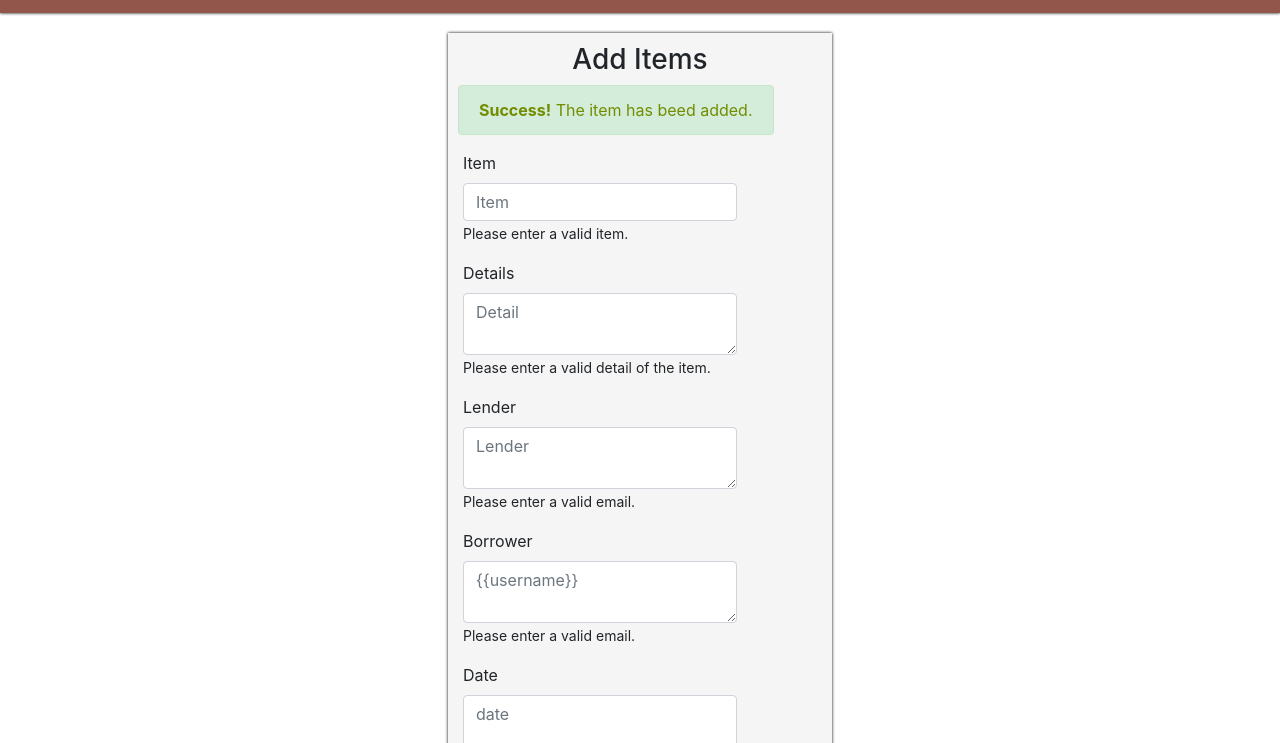
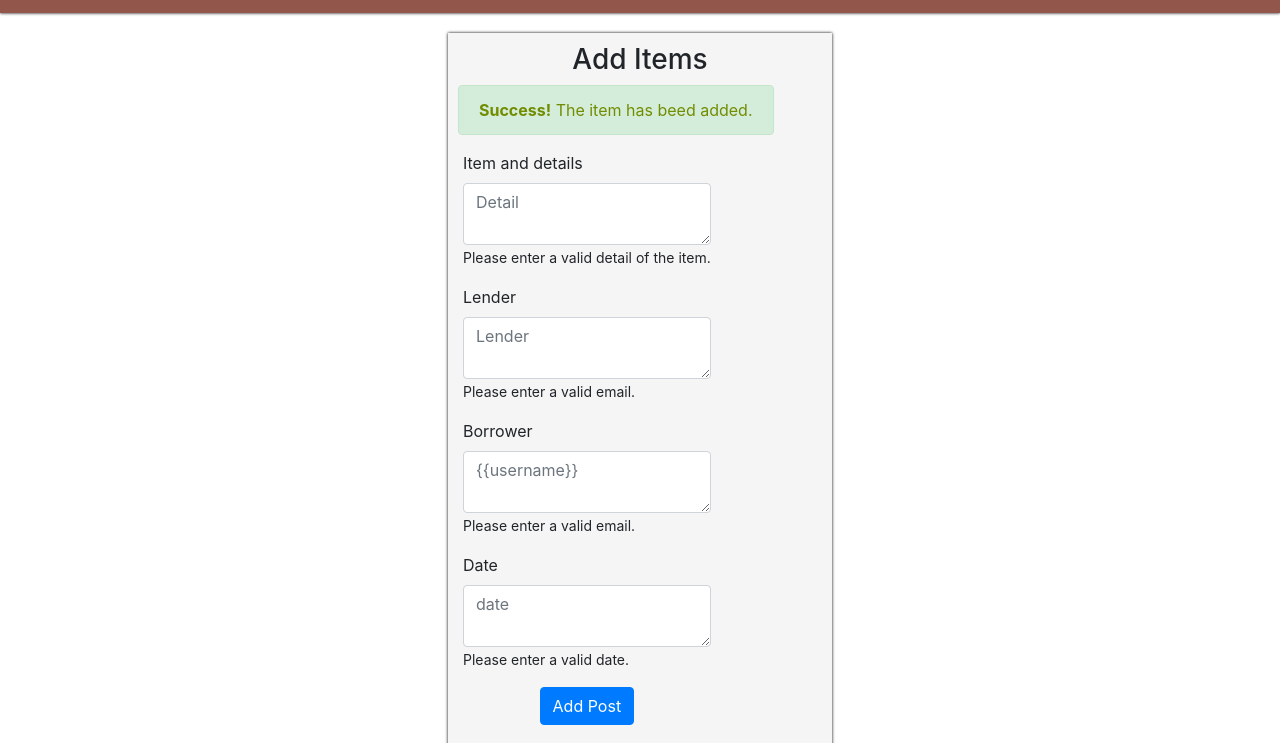
Before and after one commit to EmilyKeer/theyoweyou, a website: page app/index.html at #!/addPost in a window 1280 px wide. Shown: the part 57-800 px from the top of the page. Drawn offline with nearby package versions, Linux system fonts and the light colour scheme.

Commit message:
Add post is working now!!!

```diff
--- a/app/addPost/addPost.html
+++ b/app/addPost/addPost.html
@@ -28,29 +28,24 @@
 
 		<div class="row" style="padding-left: 20px">
 			<div >
-				<div class="form-group" ng-class="{'has-error': postForm.itemTxt.$invalid && postForm.itemTxt.$touched}">
-					<label for="itemTxt">Item</label>
-					<input type="text" name="itemTxt" class="form-control" placeholder="Item" ng-model="owning.$id" ng-minlength = "5" required="">
-					<small class="help-block" ng-show="postForm.itemTxt.$error.minlength && postForm.itemTxt.$touched">Please enter a valid item.</small>
-				</div>
 				<div class="form-group" ng-class="{'has-error': postForm.detailTxt.$invalid && postForm.detailTxt.$touched}">
-					<label for="detailTxt">Details</label>
-					<textarea name="detailTxt" class="form-control" placeholder="Detail" ng-model="article.detailTxt" ng-minlength="0" required=""></textarea>
+					<label for="detailTxt">Item and details</label>
+					<textarea name="detailTxt" class="form-control" placeholder="Detail" ng-model="owing.detailTxt" ng-minlength="0" required=""></textarea>
 					<small class="help-block" ng-show="postForm.detailTxt.$error.minlength && postForm.detailTxt.$touched">Please enter a valid detail of the item.</small>
 				</div>
 				<div class="form-group" ng-class="{'has-error': postForm.lordTxt.$invalid && postForm.lordTxt.$touched}">
 					<label for="lordTxt">Lender</label>
-					<textarea  type="text"  name="lordTxt" class="form-control" placeholder="Lender" ng-model="article.lordTxt" ng-minlength="5" required=""></textarea>
+					<textarea  type="text"  name="lordTxt" class="form-control" placeholder="Lender" ng-model="owing.lordTxt" ng-minlength="5" required=""></textarea>
 					<small class="help-block" ng-show="postForm.lordTxt.$error.minlength && postForm.lordTxt.$touched">Please enter a valid email.</small>
 				</div>
 				<div class="form-group" ng-class="{'has-error': postForm.borrowerTxt.$invalid && postForm.borrowerTxt.$touched}">
 					<label for="borrowerTxt">Borrower</label>
-					<textarea  type="text"  name="borrowerTxt" class="form-control" placeholder="{{username}}" ng-model="article.borrowerTxt" ng-minlength="5" required=""></textarea>
+					<textarea  type="text"  name="borrowerTxt" class="form-control" placeholder="{{username}}" ng-model="owing.borrowerTxt" ng-minlength="5" required=""></textarea>
 					<small class="help-block" ng-show="postForm.borrowerTxt.$error.minlength && postForm.borrowerTxt.$touched">Please enter a valid email.</small>
 				</div>
 				<div class="form-group" ng-class="{'has-error': postForm.dateTxt.$invalid && postForm.dateTxt.$touched}">
 					<label for="datext">Date</label>
-					<textarea type="text"  name="dateTxt" class="form-control" placeholder="date" ng-model="article.dateTxt" ng-minlength="5" required=""></textarea>
+					<textarea type="text"  name="dateTxt" class="form-control" placeholder="date" ng-model="owing.dateTxt" ng-minlength="5" required=""></textarea>
 					<small class="help-block" ng-show="postForm.dateTxt.$error.minlength && postForm.dateTxt.$touched">Please enter a valid date.</small>
 				</div>
 				<div class="form-group" style="text-align: center;">
--- a/app/addPost/addPost.js
+++ b/app/addPost/addPost.js
@@ -21,11 +21,10 @@ angular.module('webApp.addPost', ['ngRoute', 'firebase'])
 	$scope.owings = $firebaseArray(owingsref);
 
 	$scope.createPost = function(){
-		var item = $scope.owings.itemTxt;
-		var detail = $scope.owings.detailTxt;
-		var lord = $scope.owings.lordTxt;
-		var borrower = $scope.owings.borrowerTxt;
-		var date = $scope.owings.dateTxt;
+		var detail = $scope.owing.detailTxt;
+		var lord = $scope.owing.lordTxt;
+		var borrower = $scope.owing.borrowerTxt;
+		var date = $scope.owing.dateTxt;
 		$scope.owings.$add({
 			amount: detail,//
 			borrower: borrower,
```
